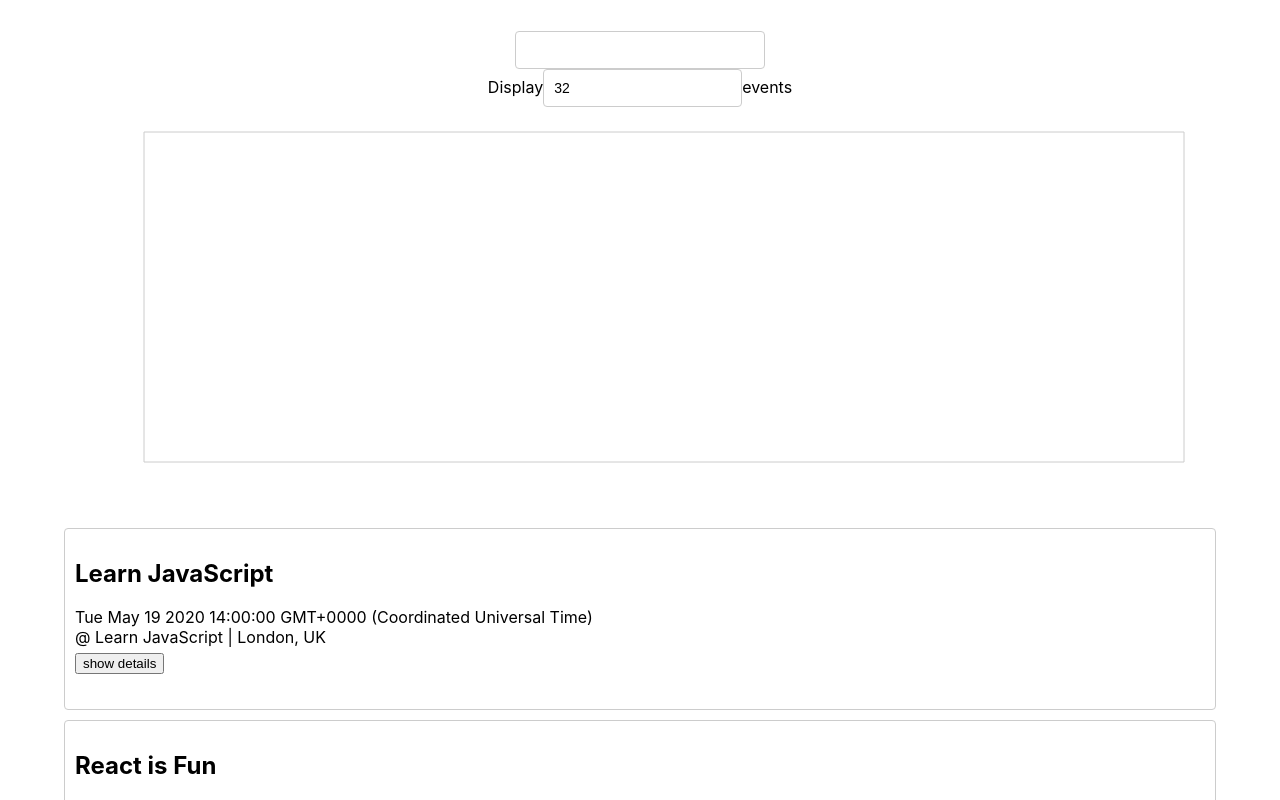
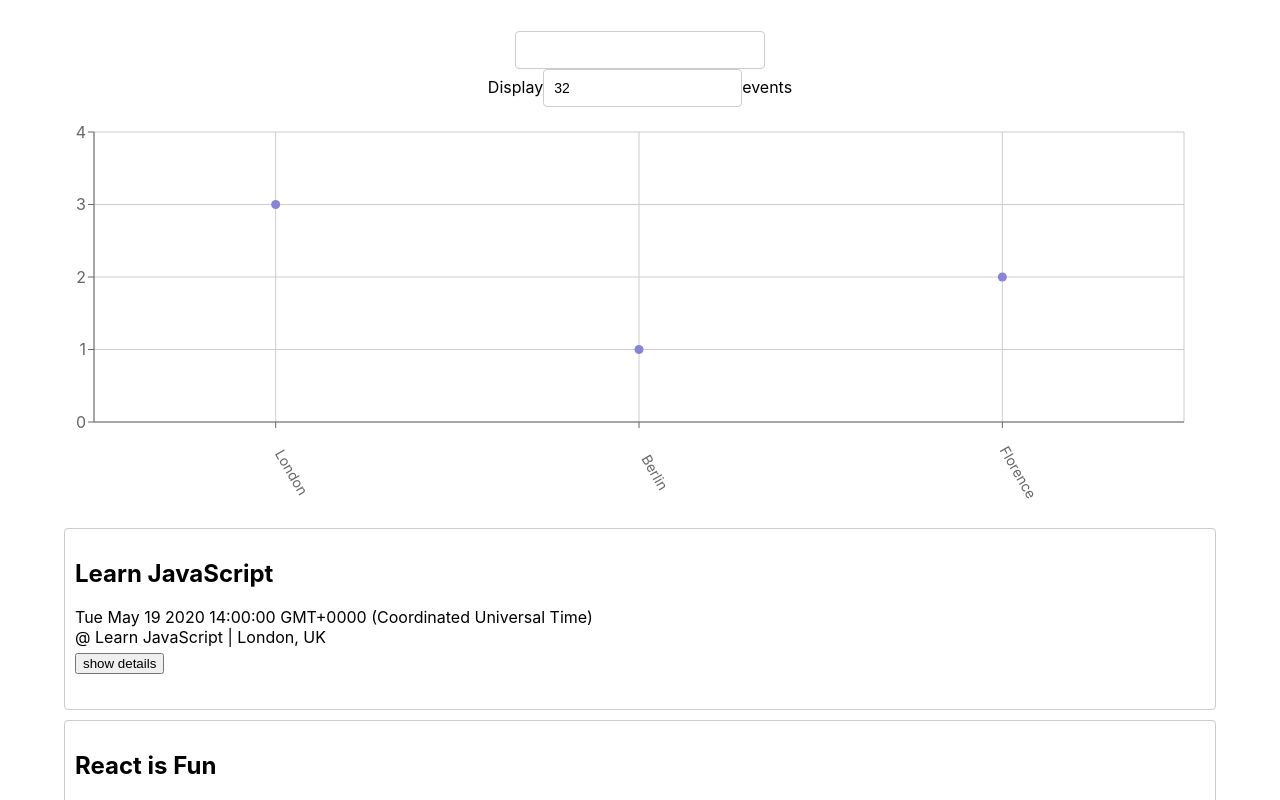
Before and after one commit to smeyer012/meet-app, a React (Create React App) app: page / in a window 1280 px wide. Shown: the top 800 px of the page. Built offline with nearby package versions, Linux system fonts and the light colour scheme; what atatus-spa would draw is missing.

Commit message:
simplifies how data state is set in CityEventsChart

```diff
--- a/src/CityEventsChart.js
+++ b/src/CityEventsChart.js
@@ -13,17 +13,13 @@ const CityEventsChart = ({ allLocations, events }) => {
     const [data, setData] = useState([]);
 
     useEffect(() => {
-        setData(getData());
-    }, [`${data}`]);
-
-    const getData = () => {
         const data = allLocations.map((location) => {
             const count = events.filter((event) => event.location === location).length
-            const city = location.split(', ')[0]
+            const city = location.split((/, | - /))[0]
             return { city, count };
         })
-        return data;
-    };
+        setData(data);
+    }, [allLocations, events]);
 
     return (
         <ResponsiveContainer width="99%" height={400} >
@@ -31,13 +27,13 @@ const CityEventsChart = ({ allLocations, events }) => {
                 margin={{
                     top: 20,
                     right: 20,
-                    bottom: 20,
-                    left: 20,
+                    bottom: 60,
+                    left: -30,
                 }}
             >
                 <CartesianGrid />
-                <XAxis type="category" dataKey="city" name="City" />
-                <YAxis type="number" dataKey="count" name="Number of Events" />
+                <XAxis type="category" dataKey="city" name="City" angle={60} interval={0} tick={{ dx: 20, dy: 40, fontSize: 14 }} />
+                <YAxis type="number" dataKey="count" name="Number of Events" allowDecimals={false} />
                 <Tooltip cursor={{ strokeDasharray: '3 3' }} />
                 <Scatter name="Events per city" data={data} fill="#8884d8" />
             </ScatterChart>
```
